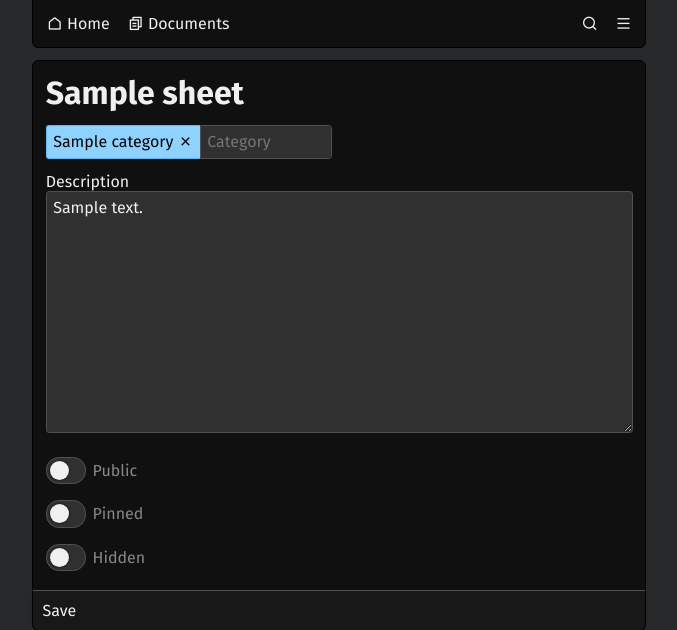
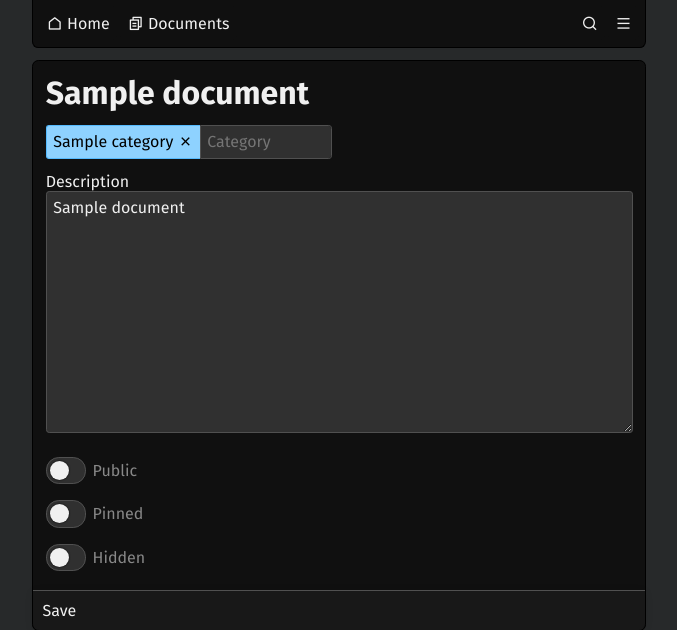
Before and after one commit to ychalier/orgapy, a Django app: template orgapy/templates/orgapy/edit_sheet.html in a window 1280 px wide. Shown: the top 630 px of the page, without its empty margins (32-709 px from the left). Run offline with Django 3.2, Linux system fonts and the light colour scheme; the template is opened without the code that fills it: most values are stand-ins (such as "Sample title", 1, 10 or a date in 2020).

Commit message:
various cleanups after documents introduction

```diff
--- a/orgapy/models.py
+++ b/orgapy/models.py
@@ -103,8 +103,8 @@ class Document(models.Model):
     subtitle = models.TextField(blank=True, null=True)
     content = models.TextField(blank=True, null=True)
     config = models.TextField(blank=True, null=True)
-    source_type = models.CharField(max_length=5) # NOTE: temporary
-    source_id = models.BigIntegerField() # NOTE: temporary
+    source_type = models.CharField(max_length=5) # TODO: remove
+    source_id = models.BigIntegerField() # TODO: remove
 
     class Meta:
         ordering = ["-date_modification"]
@@ -145,7 +145,7 @@ class Document(models.Model):
         return self.project_set.exclude(status=Project.ARCHIVED) # type: ignore
 
     def get_archived_projects(self):
-        return self.project_set.filter(status=Project.ARCHIVED).count() # type: ignore
+        return self.project_set.filter(status=Project.ARCHIVED) # type: ignore
 
 
 class AbstractDocument(models.Model):
--- a/orgapy/static/orgapy/js/projects.js
+++ b/orgapy/static/orgapy/js/projects.js
@@ -116,7 +116,7 @@ class Project {
         dialog.setAttribute("closedby", "any");
         const card = create(dialog, "div", "card");
         const documentIframe = create(card, "iframe", "plain");
-        if (this.document != null) documentIframe.src = this.document.url + "/standalone";
+        if (this.document != null) documentIframe.src = this.document.url + "/fullscreen";
         documentIframe.width = 400;
         documentIframe.height = 400;
         const actionButtons = create(card, "div", "card-actions");
--- a/orgapy/templates/orgapy/documents.html
+++ b/orgapy/templates/orgapy/documents.html
@@ -17,9 +17,9 @@
                     <label for="selectSearchType">Filter</label>
                     <select id="selectSearchType" name="type" style="border-right: none">
                         <option {% if request.GET.type == 'all' %}selected{% endif %} value="all">All types</option>
-                        <option {% if request.GET.type == 'notes' %}selected{% endif %} value="notes">Notes</option>
-                        <option {% if request.GET.type == 'sheets' %}selected{% endif %} value="sheets">Sheets</option>
-                        <option {% if request.GET.type == 'maps' %}selected{% endif %} value="maps">Maps</option>
+                        <option {% if request.GET.type == 'note' %}selected{% endif %} value="note">Notes</option>
+                        <option {% if request.GET.type == 'sheet' %}selected{% endif %} value="sheet">Sheets</option>
+                        <option {% if request.GET.type == 'map' %}selected{% endif %} value="map">Maps</option>
                     </select>
                     <select name="status">
                         <option {% if request.GET.status == 'any' %}selected{% endif %} value="any">Any status</option>
--- a/orgapy/templates/orgapy/edit_map.html
+++ b/orgapy/templates/orgapy/edit_map.html
@@ -9,6 +9,7 @@
     {% csrf_token %}
     {% if document %}<input type="hidden" name="id" value="{{document.id}}" />{% endif %}
     <input hidden type="text" name="modification" value="{% if document %}{{ document.date_modification.timestamp }}{% endif %}" />
+    <input hidden type="text" name="type" value="map" />
     {% if request.GET.next %}<input type="hidden" name="next" value="{{ request.GET.next }}" />{% endif %}
     <div class="card">
         <h1 class="card-header">
--- a/orgapy/templates/orgapy/edit_note.html
+++ b/orgapy/templates/orgapy/edit_note.html
@@ -21,6 +21,7 @@
     {% if document.pinned %}<input type="hidden" name="pinned" checked>{% endif %}
     {% if document.hidden %}<input type="hidden" name="hidden" checked>{% endif %}
     {% endif %}
+    <input hidden type="text" name="type" value="note" />
     <input hidden type="text" name="modification" value="{% if document %}{{ document.date_modification.timestamp }}{% endif %}" />
     <header class="card card--nobottom">
         <h1 class="card-header">
--- a/orgapy/templates/orgapy/edit_sheet.html
+++ b/orgapy/templates/orgapy/edit_sheet.html
@@ -1,38 +1,39 @@
 {% extends "orgapy/layout/skeleton.html" %}
 {% load static %}
 
-{% block title %}Edit {% if sheet %}'{{ sheet.title }}'{% else %}sheet{% endif %}{% endblock title %}
+{% block title %}Edit {% if document %}'{{ document.title }}'{% else %}sheet{% endif %}{% endblock title %}
 
 {% block column_main %}
 
-<form id="form-note-edit" action="{% url 'orgapy:save_sheet' %}" method="post">
+<form id="form-note-edit" action="{% url 'orgapy:save_document' %}" method="post">
     {% csrf_token %}
-    {% if sheet %}<input type="hidden" name="id" value="{{sheet.id}}" />{% endif %}
-    <input hidden type="text" name="modification" value="{% if sheet %}{{ sheet.date_modification.timestamp }}{% endif %}" />
+    {% if document %}<input type="hidden" name="id" value="{{document.id}}" />{% endif %}
+    <input hidden type="text" name="modification" value="{% if document %}{{ document.date_modification.timestamp }}{% endif %}" />
+    <input hidden type="text" name="type" value="sheet" />
     {% if request.GET.next %}<input type="hidden" name="next" value="{{ request.GET.next }}" />{% endif %}
     <div class="card">
         <h1 class="card-header">
-            <input class="input-inline" type="text" name="title" placeholder="Title" maxlength="255" value="{% if request.GET.title %}{{ request.GET.title }}{% else %}{{ sheet.title }}{% endif %}" />
+            <input class="input-inline" type="text" name="title" placeholder="Title" maxlength="255" value="{% if request.GET.title %}{{ request.GET.title }}{% else %}{{ document.title }}{% endif %}" />
         </h1>
         <div class="card-body colll">
-            {% include 'orgapy/partials/categories_input.html' with obj=sheet %}
+            {% include 'orgapy/partials/categories_input.html' with obj=document %}
             <div>
                 <label for="input-content">Description</label>
-                <textarea id="input-content" rows="12" name="content" placeholder="Write content using Markdown">{{ sheet.description }}</textarea>
+                <textarea id="input-content" rows="12" name="subtitle" placeholder="Write content using Markdown">{{ document.subtitle }}</textarea>
             </div>
             <div class="col">
                 <label class="toggle">
-                    <input type="checkbox" name="public" {% if sheet.public %}checked{% endif %} />
+                    <input type="checkbox" name="public" {% if document.public %}checked{% endif %} />
                     <span class="toggle-slider"></span>
                     <span class="toggle-text">Public</span>
                 </label>
                 <label class="toggle">
-                    <input type="checkbox" name="pinned" {% if sheet.pinned %}checked{% endif %} />
+                    <input type="checkbox" name="pinned" {% if document.pinned %}checked{% endif %} />
                     <span class="toggle-slider"></span>
                     <span class="toggle-text">Pinned</span>
                 </label>
                 <label class="toggle">
-                    <input type="checkbox" name="hidden" {% if sheet.hidden %}checked{% endif %} />
+                    <input type="checkbox" name="hidden" {% if document.hidden %}checked{% endif %} />
                     <span class="toggle-slider"></span>
                     <span class="toggle-text">Hidden</span>
                 </label>
--- a/orgapy/templates/orgapy/note.html
+++ b/orgapy/templates/orgapy/note.html
@@ -53,7 +53,7 @@
 <div class="col">
     <div class="row">
         <button id="buttonAddProject" class="button-primary" title="Add project"><i class="ri-add-line"></i> Create project</button>
-        <a class="button button-primary {% if document.archived_projects_count == 0 %}disabled{% endif %}" href="{% url 'orgapy:projects' %}?document={{ document.id }}&status=AR"><i class="ri-briefcase-line"></i> View archived ({{ document.archived_projects_count }})</a>
+        <a class="button button-primary {% if document.get_archived_projects.count == 0 %}disabled{% endif %}" href="{% url 'orgapy:projects' %}?document={{ document.id }}&status=AR"><i class="ri-briefcase-line"></i> View archived ({{ document.get_archived_projects.count }})</a>
     </div>
     <div id="projectsContainer" class="col"></div>
 </div>
--- a/orgapy/templates/orgapy/note_standalone.html
+++ b/orgapy/templates/orgapy/note_fullscreen.html
@@ -1,7 +1,7 @@
 {% extends "orgapy/layout/fullscreen.html" %}
 {% load static %}
 
-{% block title %}{{note.title}}{% endblock title %}
+{% block title %}{{ note.title }}{% endblock title %}
 
 {% block head %}
 {{ block.super }}
--- a/orgapy/templates/orgapy/partials/object_list_item.html
+++ b/orgapy/templates/orgapy/partials/object_list_item.html
@@ -3,8 +3,8 @@
     {% if obj.type_icon %}<i title="{{ obj.get_type_display }}" class="{{ obj.type_icon }}"></i>{% endif %}
     {% if obj.pinned %}<a class="button button-inline" href="{% url 'orgapy:toggle_document_pin' obj.id %}?next={{ request.get_full_path | urlencode }}" title="Unpin"><i class="ri-bookmark-fill"></i></a>{% endif %}
     {% if obj.public %}<a class="button button-inline" href="{% url 'orgapy:toggle_document_public' obj.id %}?next={{ request.get_full_path | urlencode }}" title="Make private"><i class="ri-lock-line"></i></a>{% endif %}
-    {% if obj.active == "notes" and obj.ongoing_projects %}<a class="button button-inline" href="{% url 'orgapy:projects' %}?note={{ obj.id }}" title="Projects"><i class="ri-briefcase-line"></i></a>{% endif %}
-    {% if obj.hidden %}<a class="button button-inline" href="{% url 'orgapy:toggle_hidden' obj.id %}?next={{ request.get_full_path | urlencode }}" title="Unhide"><i class="ri-eye-line"></i></a>{% endif %}
+    {% if obj.get_ongoing_projects %}<a class="button button-inline" href="{% url 'orgapy:projects' %}?note={{ obj.id }}" title="Projects"><i class="ri-briefcase-line"></i></a>{% endif %}
+    {% if obj.hidden %}<a class="button button-inline" href="{% url 'orgapy:toggle_document_hidden' obj.id %}?next={{ request.get_full_path | urlencode }}" title="Unhide"><i class="ri-eye-line"></i></a>{% endif %}
     {% if obj.deleted %}<span>{{ obj.title }}</span>{% else %}<a class="link-hidden" href="{{ obj.get_absolute_url }}">{% if obj.title %}{{ obj.title }}{% else %}<i>Untitled</i>{% endif %}</a>{% endif %}
     {% if obj.categories.all %}{% for category in obj.categories.all %}<a class="link-tenuous" href="{{ category.get_absolute_url }}">#{{category.name}}</a>{% endfor%}{% else %}<a class="link-tenuous" href="{% url 'orgapy:category' name='uncategorized' %}">uncategorized</a>{% endif %}
     <div class="dropdown">
--- a/orgapy/urls.py
+++ b/orgapy/urls.py
@@ -13,7 +13,7 @@ urlpatterns = [
     path("documents/save", views.view_save_document, name="save_document"),
     path("documents/<docid>", views.view_document, name="document"),
     path("documents/<docid>/raw", views.view_document_raw, name="raw_document"),
-    path("documents/<docid>/standalone", views.view_document_standalone, name="standalone_document"),
+    path("documents/<docid>/fullscreen", views.view_note_fullscreen, name="note_fullscreen"),
     path("documents/<docid>/edit", views.view_edit_document, name="edit_document"),
     path("documents/<docid>/hidden", views.view_toggle_document_hidden, name="toggle_document_hidden"),
     path("documents/<docid>/pin", views.view_toggle_document_pin, name="toggle_document_pin"),
```
Also changed, not shown: orgapy/templates/orgapy/maps.html (deleted, +0 -12 lines), orgapy/templates/orgapy/notes.html (deleted, +0 -12 lines), orgapy/templates/orgapy/sheets.html (deleted, +0 -12 lines), orgapy/views/base.py (+19 -20 lines), orgapy/views/utils.py (+16 -0 lines).
